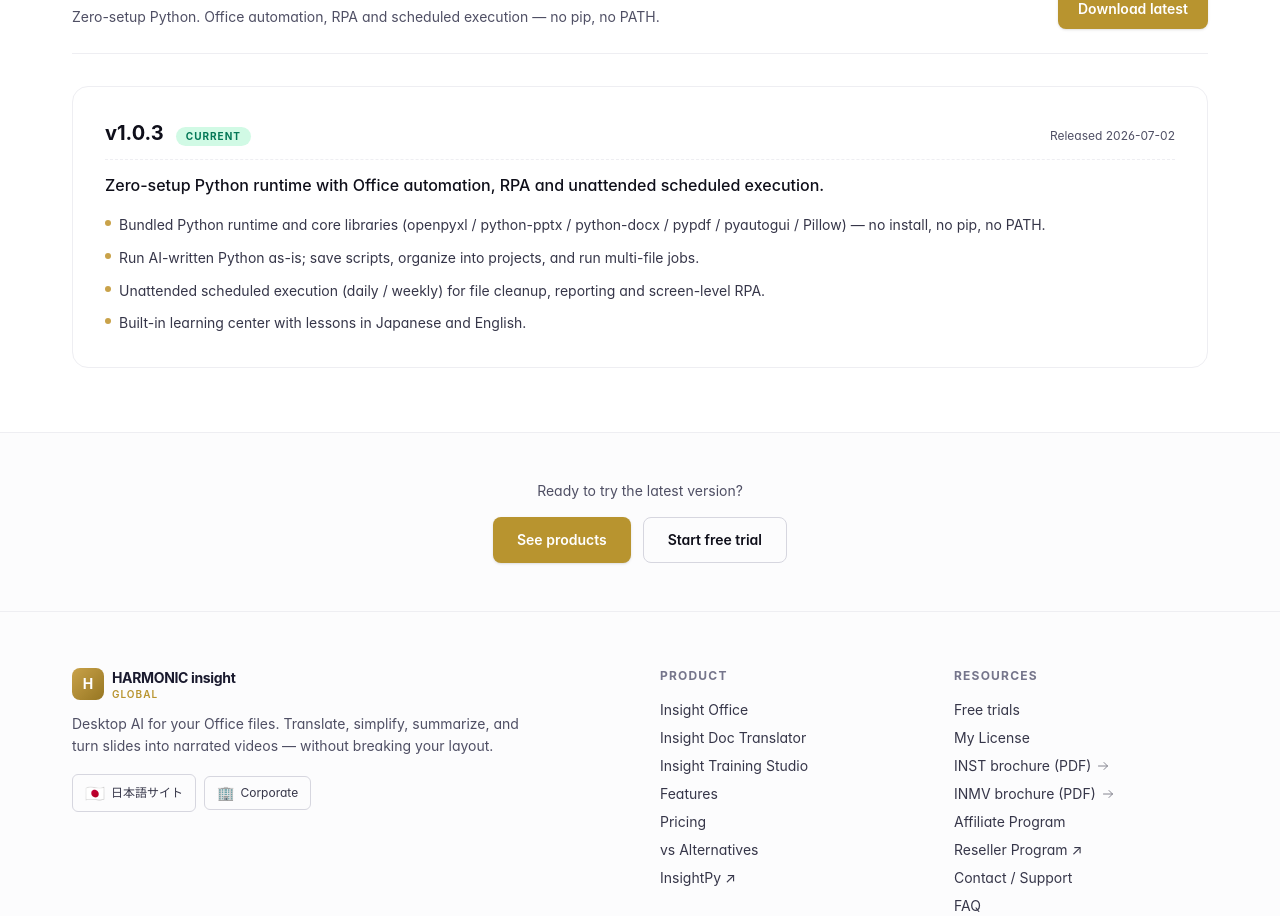
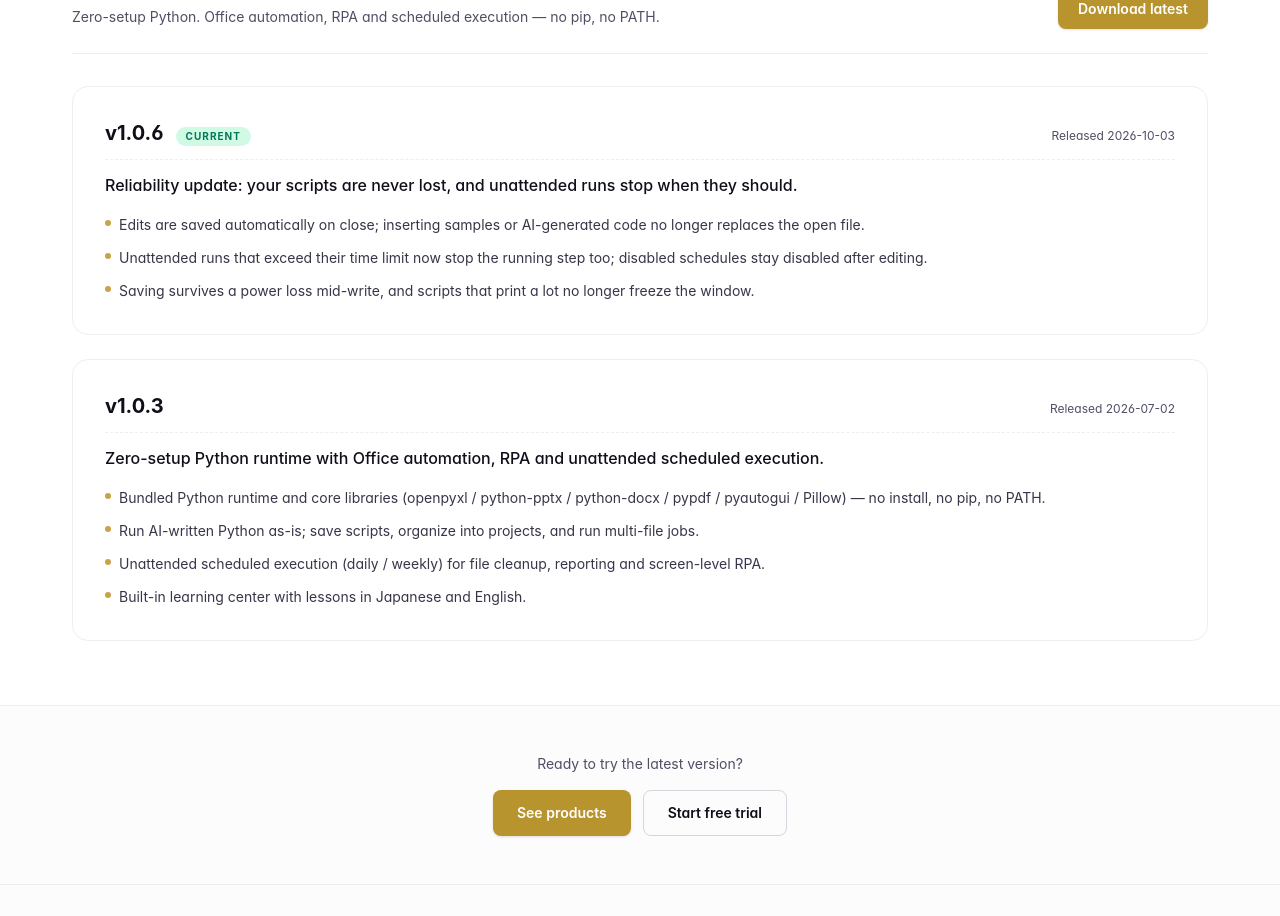
Before and after one commit to HarmonicInsight/web-site-insight-global, a Next.js app: page /releases in a window 1280 px wide. Shown: the part 3227-4143 px from the top of the page. Built offline with nearby package versions, Linux system fonts and the light colour scheme; a web font is replaced by a local one.

Commit message:
release: InsightPy 1.0.6
Co-Authored-By: Claude Opus 5.5 (1M context) <noreply@anthropic.com>
Claude-Session: https://claude.ai/code/session_01TEnsk92sWDs6sBgZA73om5

```diff
--- a/src/data/releases.ts
+++ b/src/data/releases.ts
@@ -111,6 +111,16 @@ const INST_VERSIONS: ReleaseVersion[] = [
 
 const INPY_VERSIONS: ReleaseVersion[] = [
   {
+    version: "1.0.6",
+    releaseDate: "2026-10-03",
+    highlight: "Reliability update: your scripts are never lost, and unattended runs stop when they should.",
+    bullets: [
+      "Edits are saved automatically on close; inserting samples or AI-generated code no longer replaces the open file.",
+      "Unattended runs that exceed their time limit now stop the running step too; disabled schedules stay disabled after editing.",
+      "Saving survives a power loss mid-write, and scripts that print a lot no longer freeze the window.",
+    ],
+  },
+  {
     version: "1.0.3",
     releaseDate: "2026-07-02",
     highlight: "Zero-setup Python runtime with Office automation, RPA and unattended scheduled execution.",
```
